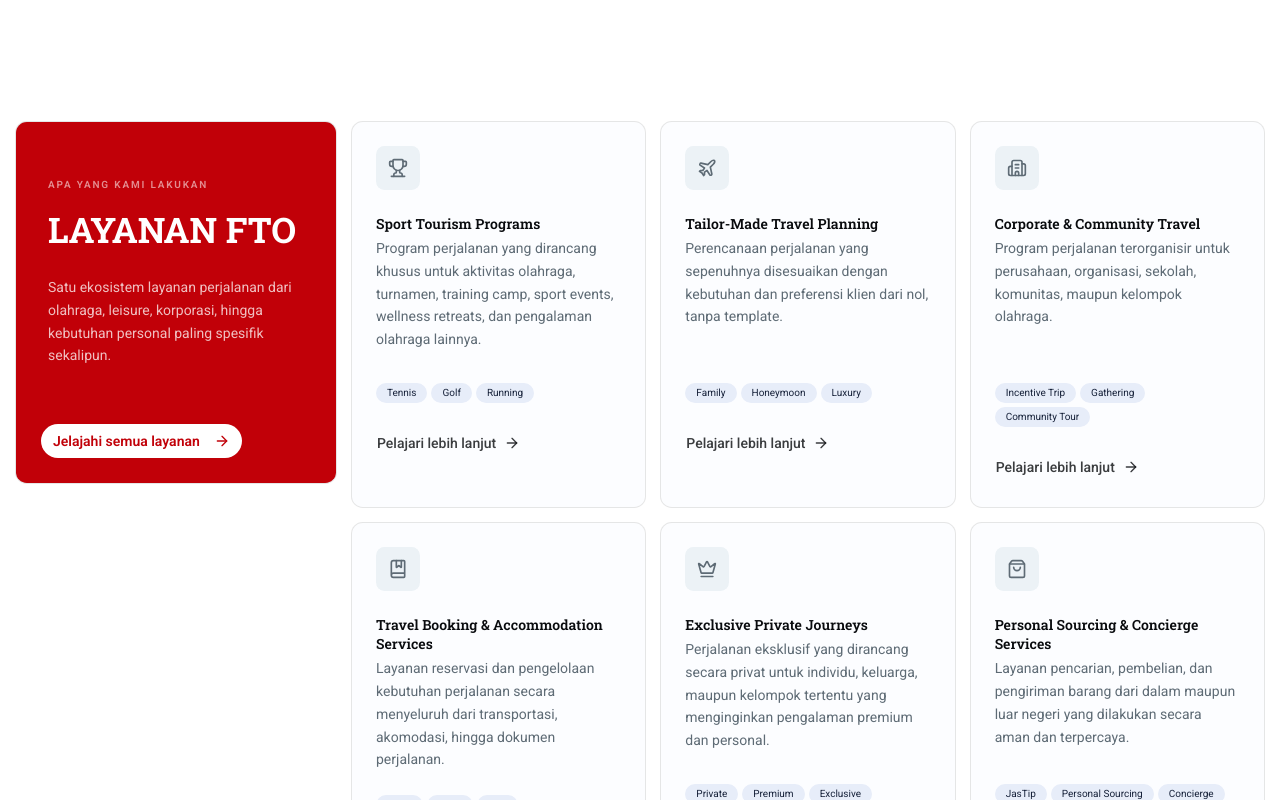
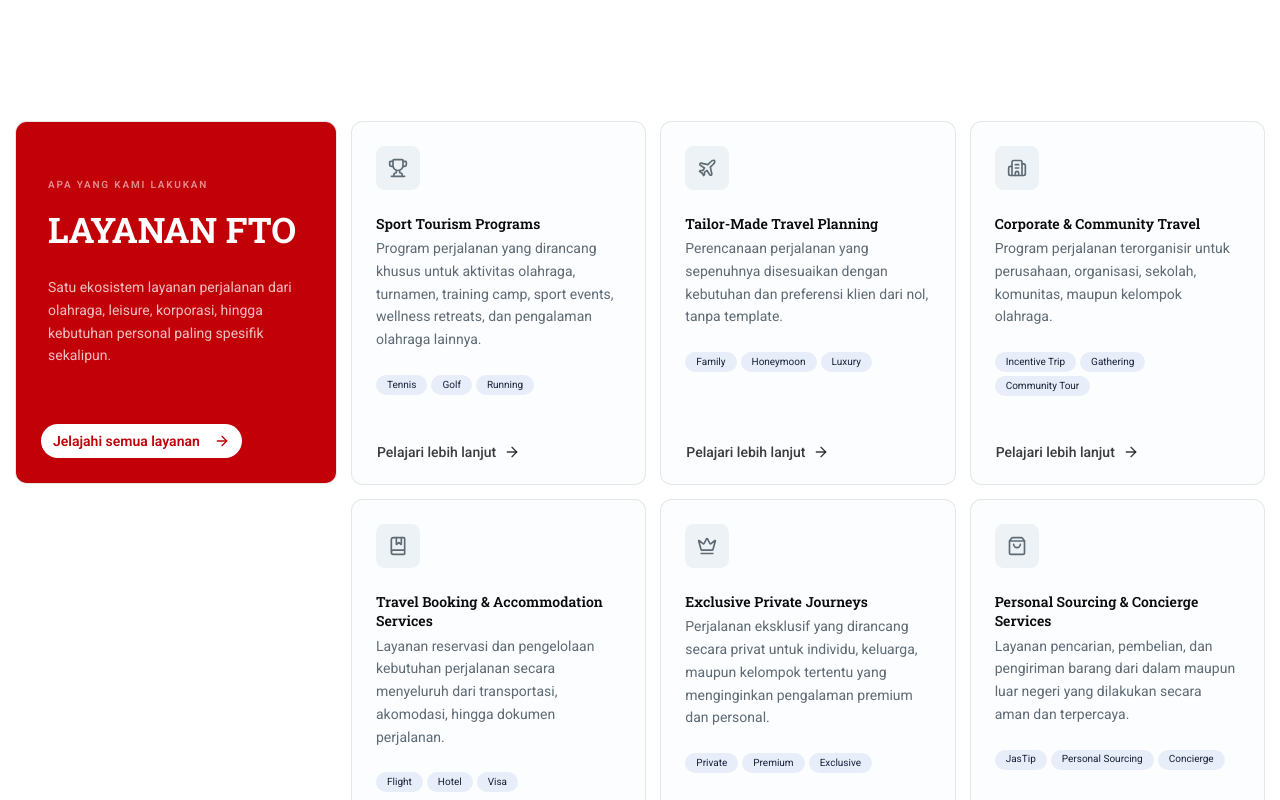
Before and after one commit to SporttekDev/fromtheorigin, a Next.js app: page / in a window 1280 px wide. Shown: the part 1320-2120 px from the top of the page. Built offline with nearby package versions, Linux system fonts and the light colour scheme.

Commit message:
update: change card size

```diff
--- a/components/services.tsx
+++ b/components/services.tsx
@@ -68,14 +68,14 @@ export function Services() {
                             return (
                                 <Card
                                     key={s.category}
-                                    className="group border-border/60 transition-all duration-300 hover:-translate-y-0.5 hover:shadow-md"
+                                    className="relative group border-border/60 transition-all duration-300 hover:-translate-y-0.5 hover:shadow-md"
                                 >
                                     <CardHeader>
                                         <div className="flex h-11 w-11 items-center justify-center rounded-xl bg-muted text-muted-foreground transition-colors group-hover:bg-red-50 group-hover:text-primary">
                                             <Icon className="h-5 w-5" />
                                         </div>
 
-                                        <div className="space-y-1 min-h-36.25 mt-4">
+                                        <div className="space-y-1 mt-4">
                                             <CardTitle className="text-sm font-semibold leading-snug">
                                                 {s.title}
                                             </CardTitle>
@@ -85,7 +85,7 @@ export function Services() {
                                         </div>
                                     </CardHeader>
 
-                                    <CardContent>
+                                    <CardContent className="mb-16">
                                         <div className="flex flex-wrap gap-1">
                                             {s.tags.slice(0, 3).map((tag) => (
                                                 <Badge
@@ -99,7 +99,7 @@ export function Services() {
                                         </div>
                                     </CardContent>
 
-                                    <CardFooter>
+                                    <CardFooter className="absolute bottom-4">
                                         <Button
                                             asChild
                                             variant="ghost"
```
